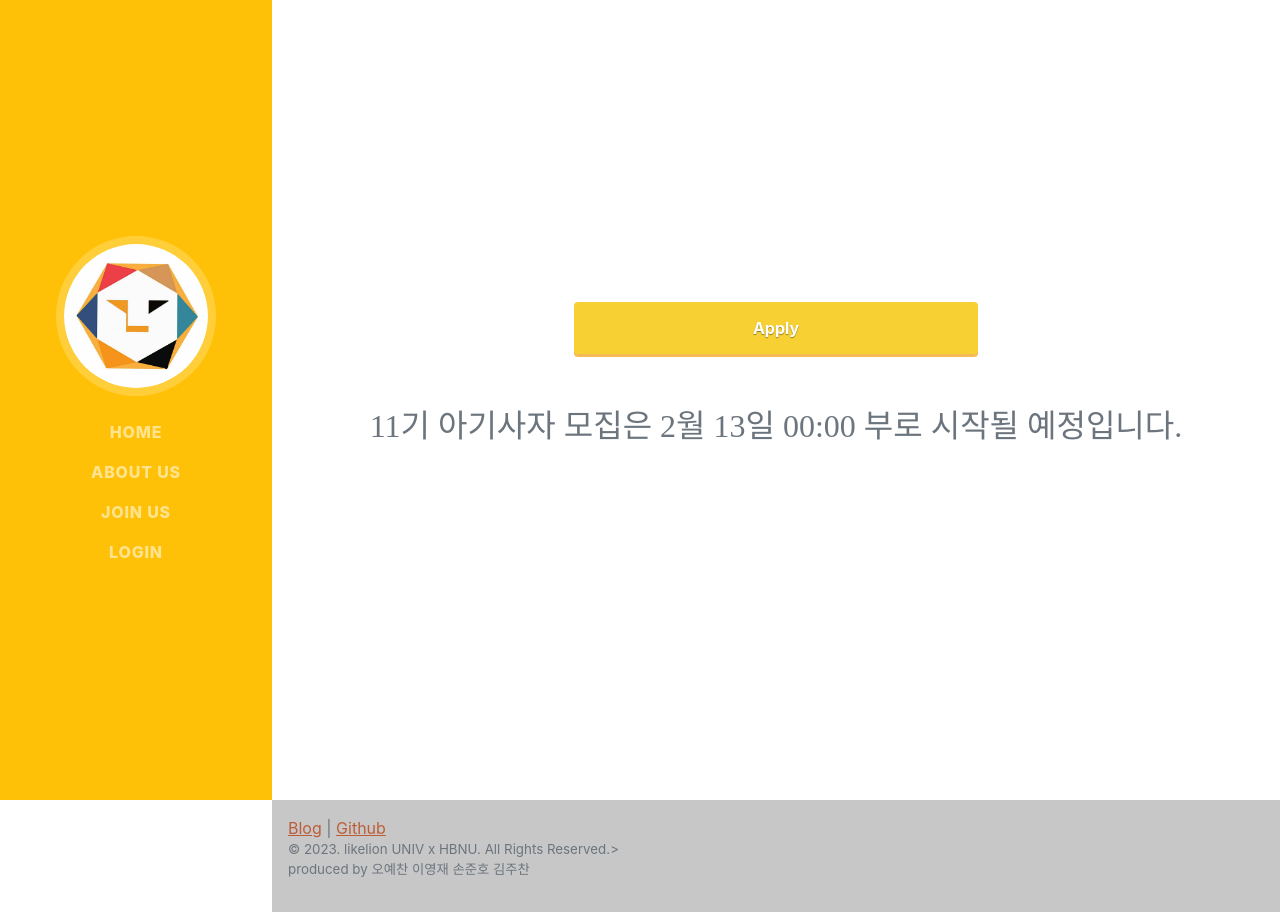
After one commit to dus001228/likelion_11th, a Django app: page /joinus_tmp/ in a window 1280 px wide. The commit adds this page. Run offline with Django 4.2, Linux system fonts and the light colour scheme; some libraries are stand-ins or nearby versions; some web fonts are replaced.

Commit message:
joinus_tmp추가

```diff
--- a/home/templates/base.html
+++ b/home/templates/base.html
@@ -8,7 +8,7 @@
         <meta name="viewport" content="width=device-width, initial-scale=1, shrink-to-fit=no" />
         <meta name="description" content="" />
         <meta name="author" content="" />
-        <title>LIKE-LION HBNU</title>
+        <title>멋쟁이사자처럼 한밭대학교</title>
         <link rel="icon" type="image/x-icon" href="{% static 'img/likelion_logo.jpg' %}" />
         <!-- Font Awesome icons (free version)-->
         <script src="https://use.fontawesome.com/releases/v6.1.0/js/all.js" crossorigin="anonymous"></script>
--- /dev/null
+++ b/home/templates/joinus_tmp.html
@@ -0,0 +1,78 @@
+{% extends "base.html" %}
+{% load static %}
+
+
+{% block style %}
+<style>
+.button {
+	display: inline-block;
+	text-align: center;
+	text-decoration: none;
+	line-height: 54px;
+	outline: none;
+    display:block;
+    margin:auto;
+    width: 40%;
+    height: 30%;
+}
+.button::before,
+.button::after {
+	position: absolute;
+	z-index: -1;
+	display: block;
+	content: '';
+}
+.button,
+.button::before,
+.button::after {
+	-webkit-box-sizing: border-box;
+	-moz-box-sizing: border-box;
+	box-sizing: border-box;
+	-webkit-transition: all .3s;
+	transition: all .3s;
+}
+.button {
+	position: relative;
+	background-color: #f7d034;
+	border-radius: 4px;
+	color: #fff;
+	line-height: 52px;
+	-webkit-transition: none;
+	transition: none;
+	box-shadow: 0 3px 0 #f7ba59;
+	text-shadow: 0 1px 1px rgba(0, 0, 0, .4);
+}
+.button:hover {
+	top: -4px;
+	box-shadow: 0 7px 0 #f7ba59;
+}
+.button:active {
+	top: 3px;
+	box-shadow: none;
+}
+
+@font-face {
+    font-family: 'Happiness-Sans-Title';
+    src: url('https://cdn.jsdelivr.net/gh/projectnoonnu/noonfonts_2205@1.0/Happiness-Sans-Title.woff2') format('woff2');
+    font-weight: normal;
+    font-style: normal;
+}
+
+#date{
+    text-align: center;
+    font-family: 'Happiness-Sans-Title';
+    font-size: xx-large;
+}
+</style>
+
+
+{% endblock %}
+
+{% block content %}
+<div style="min-height: 100%; padding-top: 30%;">
+    <a class="button" href="https://forms.gle/mv2z4zpTY5jsJLWN6"><b>Apply</b></a>
+    <div id = "date" class="mt-5">
+        <P>11기 아기사자 모집은 2월 13일 00:00 부로 시작될 예정입니다.</P>
+    </div>
+</div>
+{% endblock %}
--- a/home/views.py
+++ b/home/views.py
@@ -10,6 +10,9 @@ def aboutus(request):
 def joinus(request):
     return render(request, 'joinus.html')
 
+def joinus_tmp(request):
+    return render(request, 'joinus_tmp.html')
+
 def login(request):
     return render(request, 'login.html')
 
--- a/likelion_11th/urls.py
+++ b/likelion_11th/urls.py
@@ -24,6 +24,7 @@ urlpatterns = [
     path('', home.views.home, name=''),
     path('aboutus/', home.views.aboutus, name='aboutus'),
     path('joinus/', home.views.joinus, name='joinus'),
+    path('joinus_tmp/', home.views.joinus_tmp, name='joinus_tmp'),
     path('login/', auth_views.LoginView.as_view(template_name='login.html'), name='login'),
     path('logout/', auth_views.LogoutView.as_view(), name='logout'),
     path('test/', home.views.test, name='test'),
```
